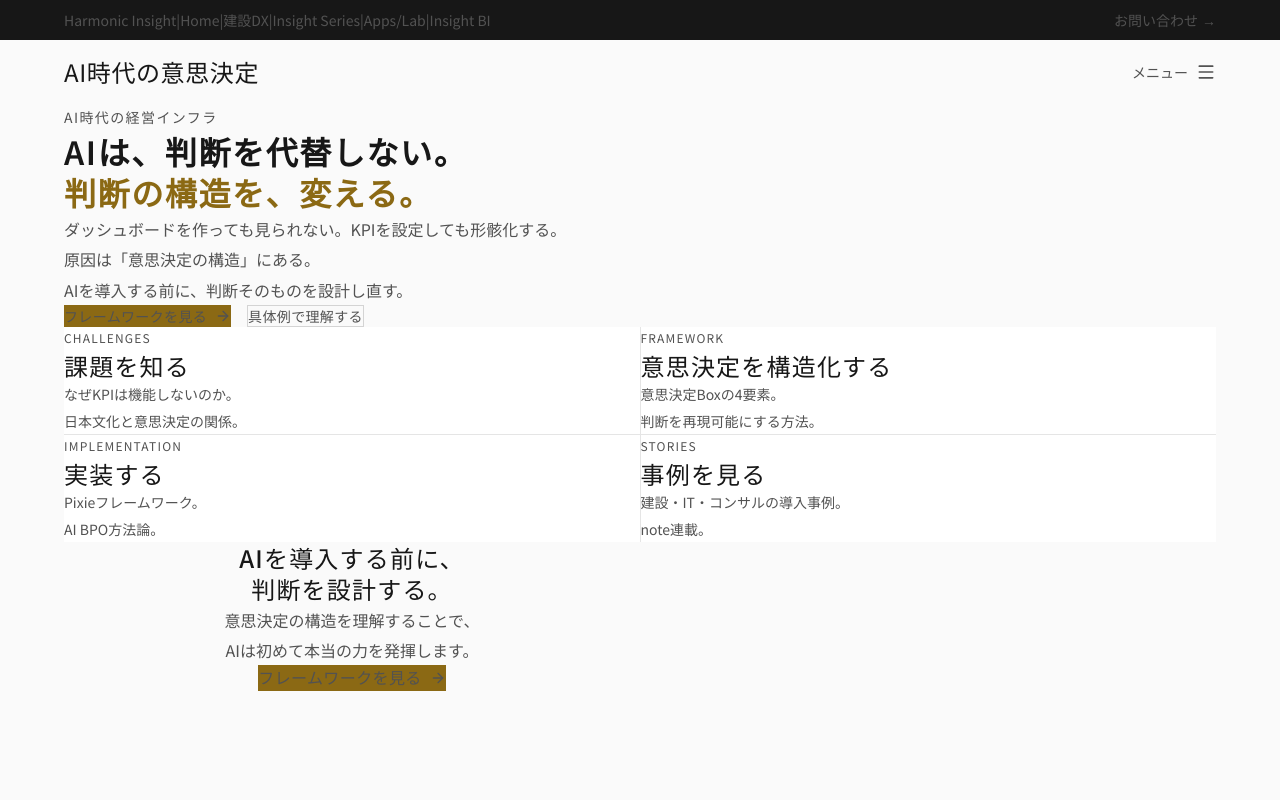
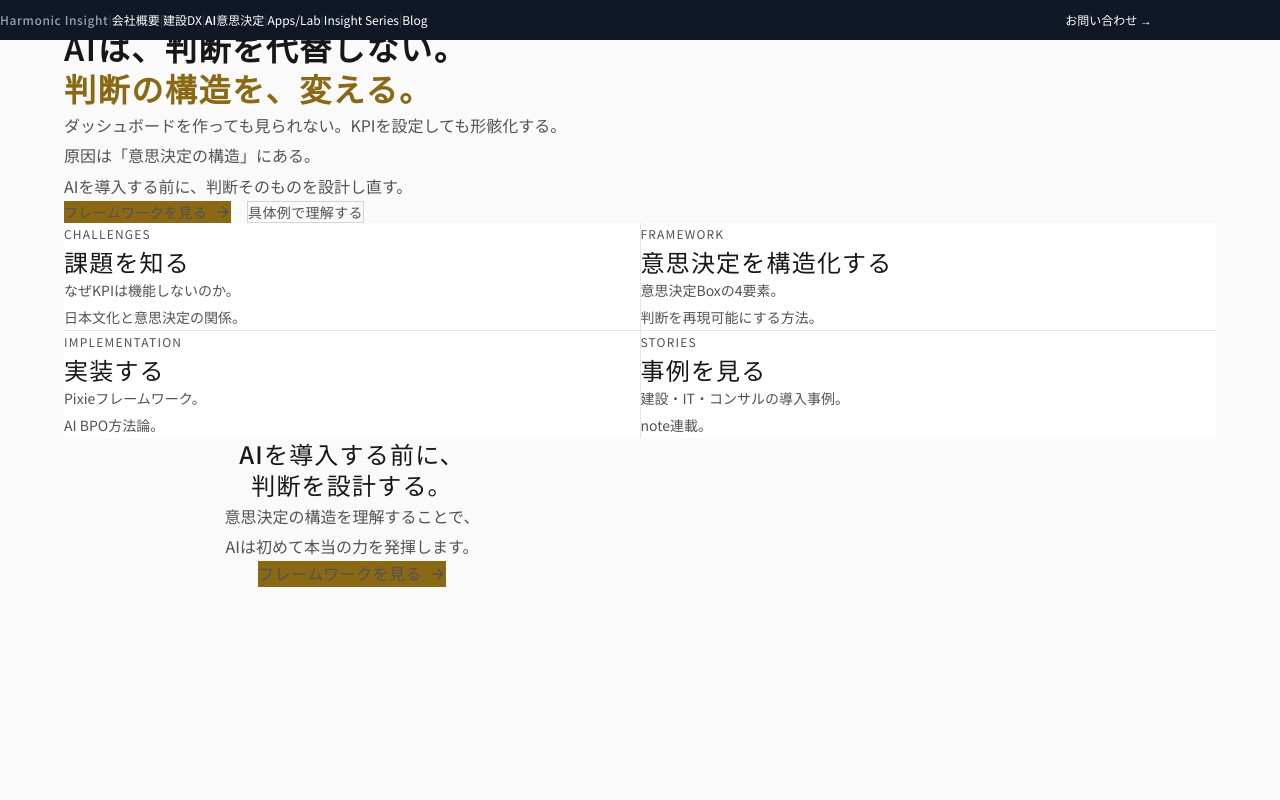
Before and after one commit to HarmonicInsight/app-win-insight-framework, a Next.js app: page / in a window 1280 px wide. Shown: the top 800 px of the page. Built offline with nearby package versions, Linux system fonts and the light colour scheme.

Commit message:
Integrate unified GlobalNav and SiteFooter

```diff
--- a/src/app/layout.tsx
+++ b/src/app/layout.tsx
@@ -1,7 +1,7 @@
 import type { Metadata } from "next";
 import "./globals.css";
-import { SiteNavigation } from "@/components/common/SiteNavigation";
-import { SiteFooter } from "@/components/common/SiteFooter";
+import { GlobalNav } from "@/components/GlobalNav";
+import { SiteFooter } from "@/components/SiteFooter";
 
 export const metadata: Metadata = {
   title: {
@@ -53,8 +53,8 @@
         />
       </head>
       <body className="antialiased">
-        <SiteNavigation />
-        <main>{children}</main>
+        <GlobalNav />
+        <main className="pt-10">{children}</main>
         <SiteFooter />
       </body>
     </html>
```
